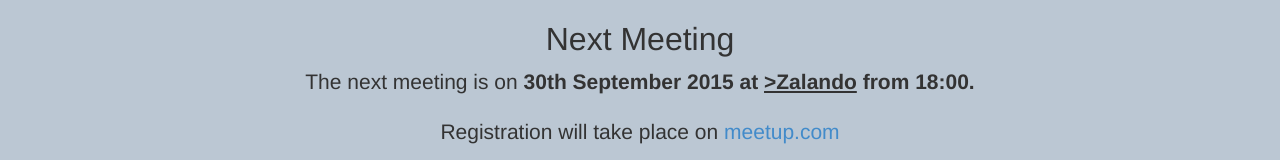
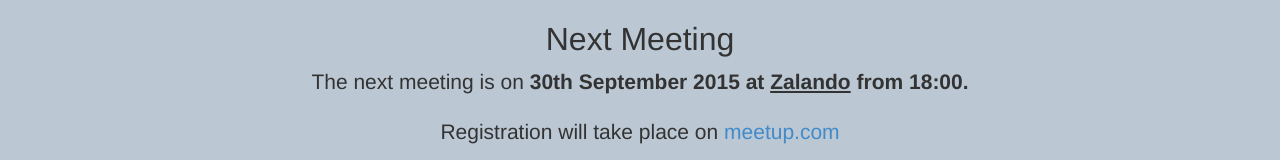
Before and after one commit to sdsykes/helsinkios, a plain HTML site: page index.html in a window 1280 px wide. Shown: the part 422-582 px from the top of the page. Drawn offline with Linux system fonts and the light colour scheme.

Commit message:
Fix typo

```diff
--- a/index.html
+++ b/index.html
@@ -36,7 +36,7 @@
           <div class="text-center">
             <h2>Next Meeting</h2>
 
-            <p class="lead">The next meeting is on <b>30th September 2015 at <a class="companylink" href="https://corporate.zalando.com/en/newsroom">>Zalando</a> from 18:00.</b></p>
+            <p class="lead">The next meeting is on <b>30th September 2015 at <a class="companylink" href="https://corporate.zalando.com/en/newsroom">Zalando</a> from 18:00.</b></p>
             <p class="lead">Registration will take place on <a href="http://www.meetup.com/HelsinkiOS-Mac-and-iOS-Developers/events/224924651/">meetup.com</a></p>
           </div>
         </div>
```
